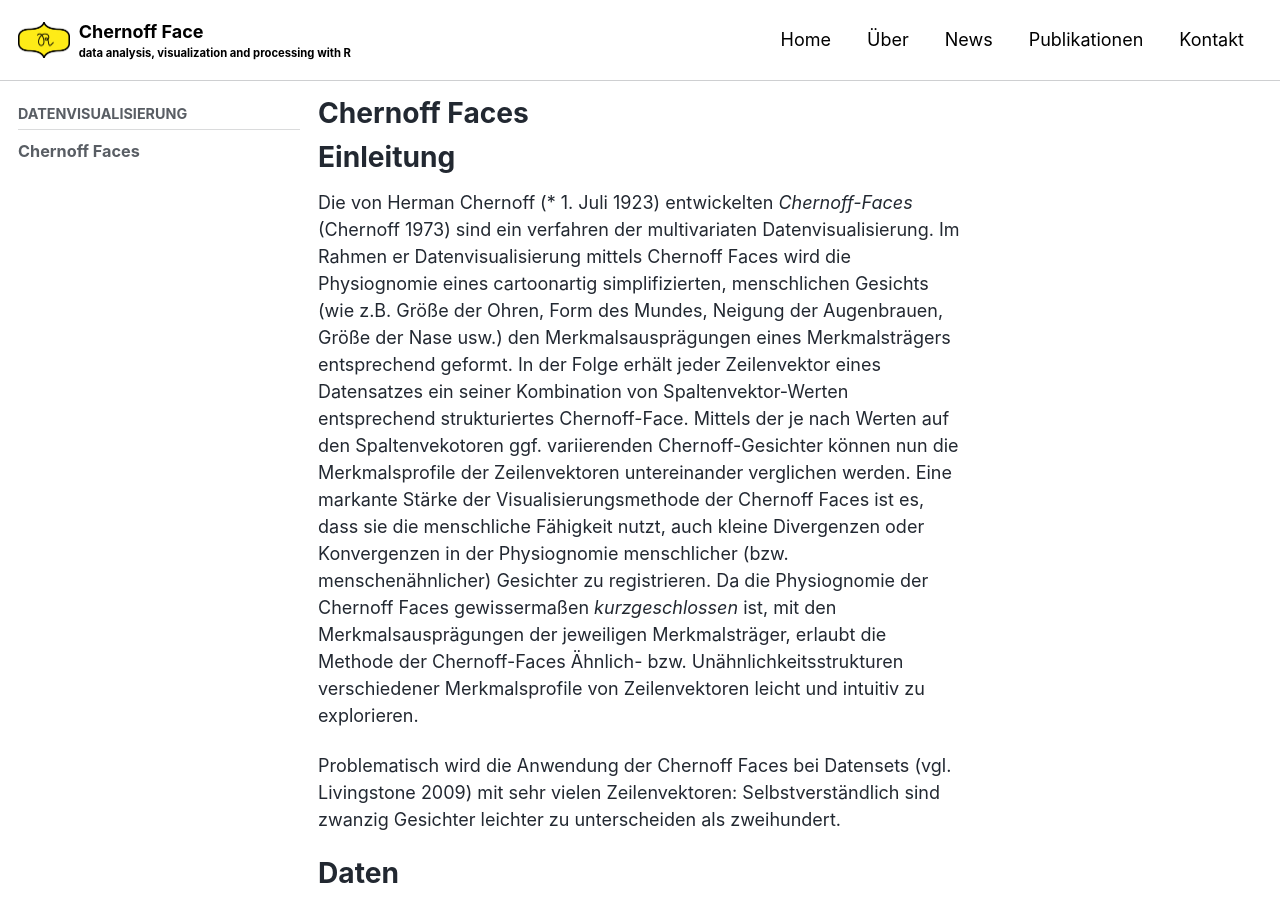
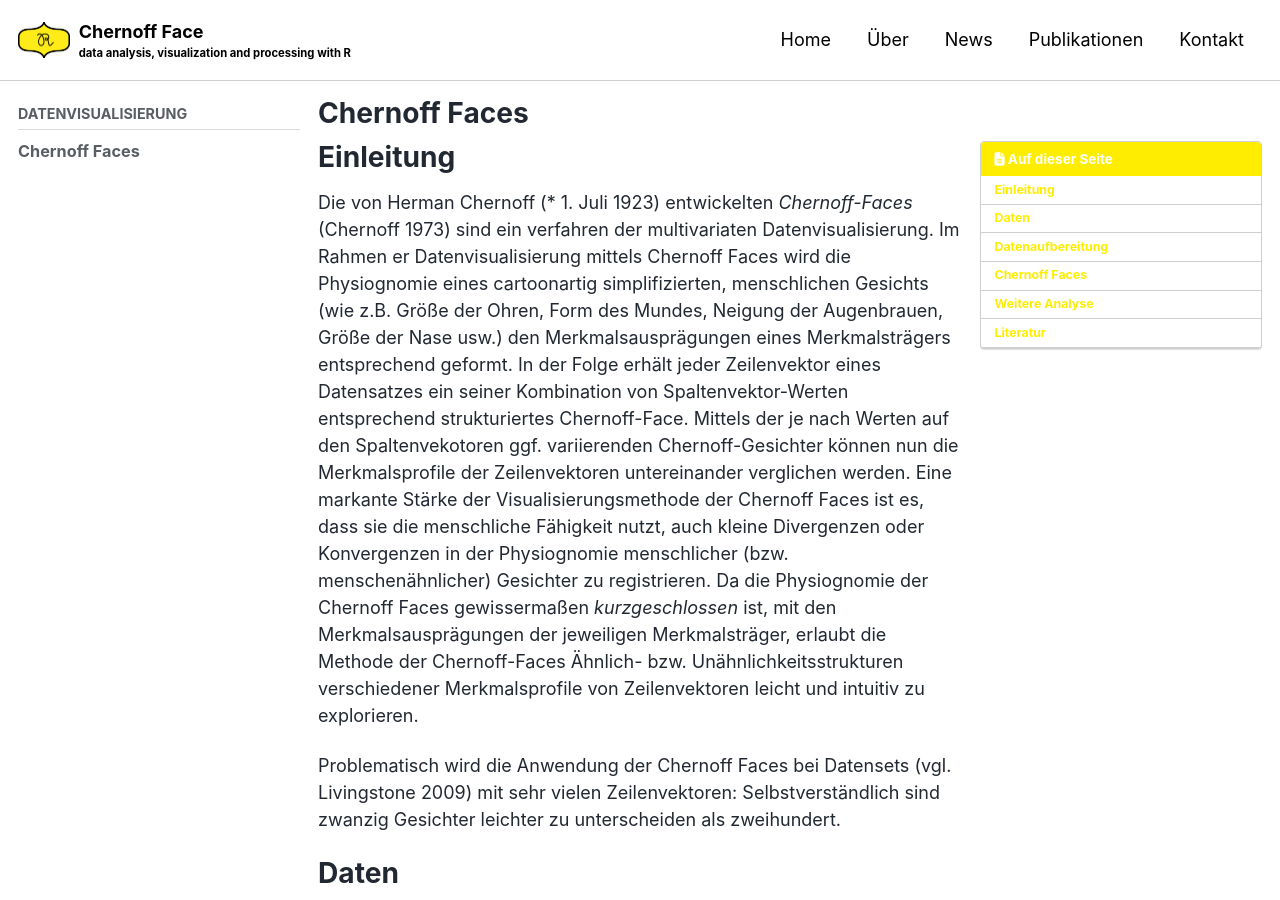
Before and after one commit to MalteHueckstaedt/Chernoff_Face, a Jekyll site: the page built from _pages/Chernoff.md, in a window 1280 px wide and 900 px high. Built offline with Jekyll 4.4.1, drawn with Linux system fonts in a browser that asks for light colours; cached includes are drawn as plain includes; nearby versions of some CDN libraries.

Commit message:
add toc per yaml

```diff
--- a/_pages/Chernoff.md
+++ b/_pages/Chernoff.md
@@ -1,9 +1,7 @@
 ---
 title: "Chernoff Faces"
+toc: true
 ---
-
-{% include toc.html %}
-
 
 Einleitung
 ==========
```
